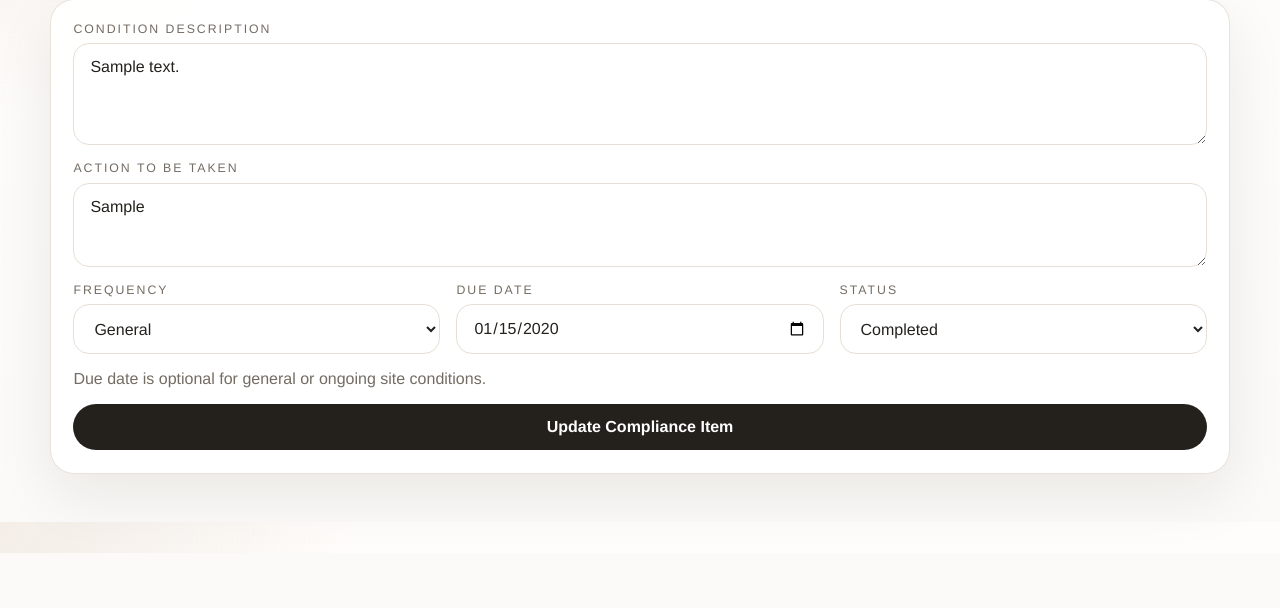
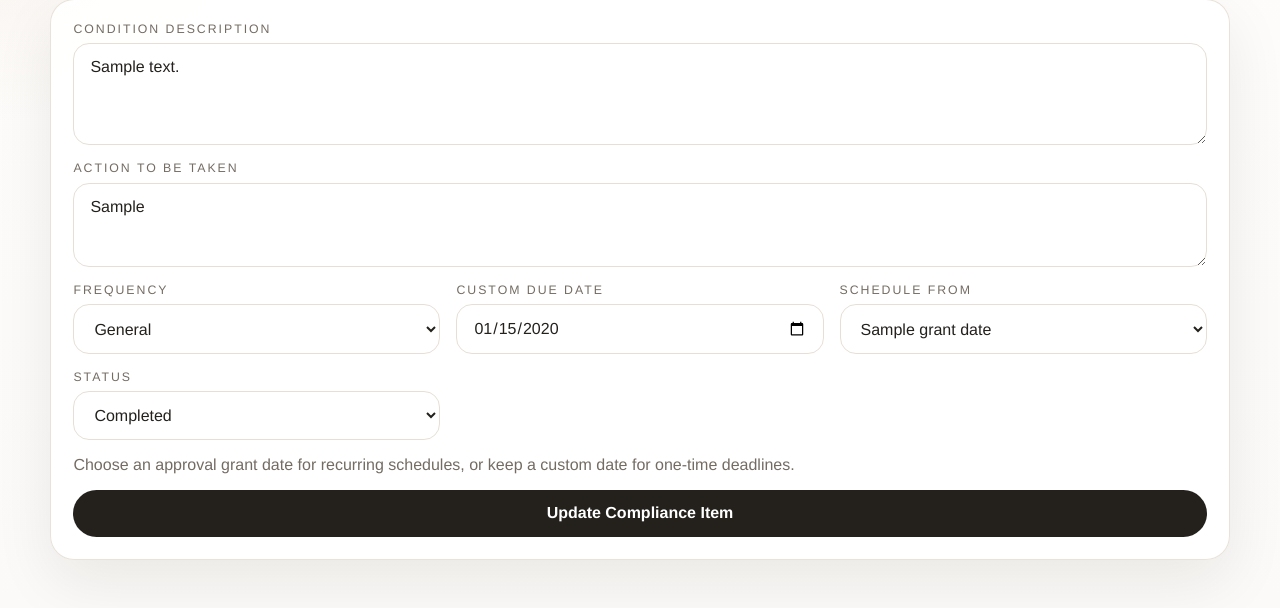
Before and after one commit to adivarshney/ClearPath, a Flask app: page /compliance/1/edit in a window 1280 px wide. Shown: the part 247-855 px from the top of the page. Before the commit the page ends 800 px from the top, so only its background shows below. Run offline with Flask 3, Linux system fonts and the light colour scheme; the visitor is signed in with stand-in values (Sample User, id 1); tables that the repository leaves empty hold one stand-in row (values such as "Sample post").

Commit message:
Added more functionalities and feedbacks

```diff
--- a/app.py
+++ b/app.py
@@ -31,7 +31,7 @@ INSTANCE_DIR = BASE_DIR / "instance"
 DATABASE_PATH = INSTANCE_DIR / "clearpath.db"
 UPLOAD_DIR = INSTANCE_DIR / "uploads"
 APPROVAL_TYPES = ["EC", "CTE", "CTO"]
-FREQUENCY_TYPES = ["General", "One-time", "Monthly", "Quarterly"]
+FREQUENCY_TYPES = ["General", "One-time", "Monthly", "Quarterly", "Half-yearly", "Yearly"]
 STATUS_FILTERS = ["All", "Pending", "Due in 7 days", "Overdue", "Completed"]
 CALENDAR_VIEW_OPTIONS = [1, 2, 3]
 ALLOWED_EXTENSIONS = {".pdf", ".png", ".jpg", ".jpeg", ".gif", ".webp"}
@@ -115,6 +115,7 @@ def init_db():
             action_to_be_taken TEXT NOT NULL DEFAULT '',
             due_date TEXT NOT NULL DEFAULT '',
             frequency TEXT NOT NULL DEFAULT 'General',
+            schedule_source TEXT NOT NULL DEFAULT '',
             status TEXT NOT NULL CHECK (status IN ('Pending', 'Completed')) DEFAULT 'Pending',
             created_at TEXT NOT NULL DEFAULT CURRENT_TIMESTAMP,
             FOREIGN KEY (project_id) REFERENCES projects(id) ON DELETE CASCADE
@@ -133,6 +134,7 @@ def init_db():
     ensure_column(db, "project_approvals", "issue_date", "TEXT NOT NULL DEFAULT ''")
     ensure_column(db, "project_approvals", "expiry_date", "TEXT NOT NULL DEFAULT ''")
     ensure_column(db, "compliance_items", "frequency", "TEXT NOT NULL DEFAULT 'General'")
+    ensure_column(db, "compliance_items", "schedule_source", "TEXT NOT NULL DEFAULT ''")
     db.close()
 
 
@@ -161,8 +163,9 @@ def load_logged_in_user():
     if user_id is not None:
         g.user = get_db().execute("SELECT * FROM users WHERE id = ?", (user_id,)).fetchone()
         if g.user is not None:
-            g.notification_items = fetch_notification_items_for_user(g.user["id"])
-            g.notification_count = count_upcoming_items_for_user(g.user["id"])
+            _, upcoming_items = build_user_reminders(g.user["id"])
+            g.notification_items = upcoming_items[:6]
+            g.notification_count = len(upcoming_items)
 
 
 def get_owned_project(project_id):
@@ -242,10 +245,42 @@ def normalize_frequency(value, due_date=""):
         "onetime": "One-time",
         "monthly": "Monthly",
         "quarterly": "Quarterly",
+        "half yearly": "Half-yearly",
+        "half-yearly": "Half-yearly",
+        "half yearly basis": "Half-yearly",
+        "yearly": "Yearly",
+        "annual": "Yearly",
     }
     if cleaned in frequency_map:
         return frequency_map[cleaned]
     return "One-time" if due_date else "General"
+
+
+def parse_iso_date(value):
+    cleaned = clean_text(value)
+    if not cleaned:
+        return None
+    try:
+        return datetime.strptime(cleaned, "%Y-%m-%d").date()
+    except ValueError:
+        return None
+
+
+def add_months(source_date, months):
+    month = source_date.month - 1 + months
+    year = source_date.year + month // 12
+    month = month % 12 + 1
+    day = min(source_date.day, calendar.monthrange(year, month)[1])
+    return date(year, month, day)
+
+
+def recurrence_interval_months(frequency):
+    return {
+        "Monthly": 1,
+        "Quarterly": 3,
+        "Half-yearly": 6,
+        "Yearly": 12,
+    }.get(frequency, 0)
 
 
 def looks_like_section_header(text):
@@ -314,6 +349,7 @@ def parse_import_matrix(rows):
                 "due_date": due_date,
                 "status": normalize_status(status_raw),
                 "frequency": normalize_frequency(frequency_raw, due_date),
+                "schedule_source": "",
             }
         )
 
@@ -434,14 +470,19 @@ def derive_item_status(status, due_date_value):
     return "Pending"
 
 
-def annotate_compliance_items(rows):
+def annotate_compliance_items(rows, approval_lookup):
     annotated = []
     for row in rows:
         item = dict(row)
-        item["derived_status"] = derive_item_status(item["status"], item["due_date"])
-        item["has_due_date"] = bool(item["due_date"])
+        item["next_due_date"] = compute_next_due_date(item, approval_lookup)
+        item["display_due_date"] = item["next_due_date"] or item["due_date"]
+        item["derived_status"] = derive_item_status(item["status"], item["display_due_date"])
+        item["has_due_date"] = bool(item["display_due_date"])
         item["is_overdue"] = item["derived_status"] == "Overdue"
         item["is_due_soon"] = item["derived_status"] == "Due in 7 days"
+        item["schedule_label"] = item["frequency"]
+        if item.get("schedule_source"):
+            item["schedule_label"] = f"{item['frequency']} from {item['schedule_source']}"
         annotated.append(item)
     return annotated
 
@@ -488,19 +529,81 @@ def annotate_approval_rows(rows):
     return annotated
 
 
+def build_approval_lookup(approval_rows):
+    return {row["approval_type"]: dict(row) for row in approval_rows}
+
+
+def resolve_schedule_anchor(item, approval_lookup):
+    schedule_source = clean_text(item.get("schedule_source"))
+    if schedule_source and schedule_source in approval_lookup:
+        approval = approval_lookup[schedule_source]
+        return parse_iso_date(approval.get("issue_date")), parse_iso_date(approval.get("expiry_date"))
+    return parse_iso_date(item.get("due_date")), None
+
+
+def compute_next_due_date(item, approval_lookup, from_date=None):
+    if item["frequency"] in {"General", ""}:
+        return item.get("due_date", "")
+
+    from_date = from_date or date.today()
+    interval_months = recurrence_interval_months(item["frequency"])
+    if not interval_months:
+        return item.get("due_date", "")
+
+    anchor_date, end_date = resolve_schedule_anchor(item, approval_lookup)
+    if not anchor_date:
+        return item.get("due_date", "")
+
+    occurrence = anchor_date
+    last_occurrence = None
+    while occurrence <= from_date:
+        last_occurrence = occurrence
+        occurrence = add_months(occurrence, interval_months)
+
+    if item.get("status") == "Pending" and last_occurrence is not None:
+        candidate = last_occurrence
+    else:
+        candidate = occurrence
+
+    if end_date and candidate > end_date:
+        return ""
+    return candidate.isoformat()
+
+
+def generate_schedule_dates(item, approval_lookup, window_start, window_end):
+    if item["frequency"] in {"General", ""}:
+        due_date = parse_iso_date(item.get("due_date"))
+        if due_date and window_start <= due_date <= window_end:
+            return [due_date]
+        return []
+
+    interval_months = recurrence_interval_months(item["frequency"])
+    if not interval_months:
+        due_date = parse_iso_date(item.get("due_date"))
+        if due_date and window_start <= due_date <= window_end:
+            return [due_date]
+        return []
+
+    anchor_date, end_date = resolve_schedule_anchor(item, approval_lookup)
+    if not anchor_date:
+        return []
+
+    occurrence = anchor_date
+    dates = []
+    while occurrence <= window_end:
+        if end_date and occurrence > end_date:
+            break
+        if occurrence >= window_start:
+            dates.append(occurrence)
+        occurrence = add_months(occurrence, interval_months)
+    return dates
+
+
 def build_project_calendar(project_id, months=1):
     project = get_owned_project(project_id)
-    db = get_db()
-    due_items = db.execute(
-        """
-        SELECT id, condition_description, due_date, frequency
-        FROM compliance_items
-        WHERE project_id = ? AND due_date != ''
-        ORDER BY due_date ASC
-        """,
-        (project_id,),
-    ).fetchall()
     approvals = fetch_project_approvals(project_id)
+    approval_lookup = build_approval_lookup(approvals)
+    due_items = fetch_project_compliance_items(project_id)
 
     event_map = {}
 
@@ -511,13 +614,20 @@ def build_project_calendar(project_id, months=1):
             {"label": label, "kind": kind, "href": href}
         )
 
+    start = date.today().replace(day=1)
+    current_year = start.year
+    current_month = start.month
+    months_data = []
+    window_end = add_months(start, months) - timedelta(days=1)
+
     for item in due_items:
-        add_event(
-            item["due_date"],
-            f"{item['frequency']}: {item['condition_description']}",
-            "due",
-            url_for("project_detail", project_id=project["id"]),
-        )
+        for occurrence in generate_schedule_dates(dict(item), approval_lookup, start, window_end):
+            add_event(
+                occurrence.isoformat(),
+                f"{item['frequency']}: {item['condition_description']}",
+                "due",
+                url_for("project_detail", project_id=project["id"]),
+            )
 
     for approval in approvals:
         add_event(
@@ -532,11 +642,6 @@ def build_project_calendar(project_id, months=1):
             "expiry",
             url_for("edit_project", project_id=project["id"]),
         )
-
-    start = date.today().replace(day=1)
-    current_year = start.year
-    current_month = start.month
-    months_data = []
 
     for _ in range(months):
         month_matrix = calendar.monthcalendar(current_year, current_month)
@@ -621,123 +726,77 @@ def build_documents_by_item(documents):
     return docs_by_item
 
 
-def fetch_upcoming_items_for_user(user_id, days=7):
-    today = date.today().isoformat()
-    cutoff = (date.today() + timedelta(days=days)).isoformat()
+def fetch_user_approval_rows(user_id):
     return get_db().execute(
         """
-        SELECT ci.id, ci.condition_description, ci.due_date, p.id AS project_id, p.name AS project_name
+        SELECT pa.project_id, pa.approval_type, pa.issue_date, pa.expiry_date
+        FROM project_approvals pa
+        JOIN projects p ON p.id = pa.project_id
+        WHERE p.user_id = ?
+        """,
+        (user_id,),
+    ).fetchall()
+
+
+def fetch_user_compliance_rows(user_id):
+    return get_db().execute(
+        """
+        SELECT ci.*, p.name AS project_name
         FROM compliance_items ci
         JOIN projects p ON p.id = ci.project_id
         WHERE p.user_id = ?
-          AND ci.status = 'Pending'
-          AND ci.due_date != ''
-          AND ci.due_date BETWEEN ? AND ?
-        ORDER BY ci.due_date ASC, p.name ASC
-        LIMIT 8
+        ORDER BY p.name ASC, ci.created_at DESC
         """,
-        (user_id, today, cutoff),
+        (user_id,),
     ).fetchall()
 
 
-def fetch_notification_items_for_user(user_id, days=7, limit=6):
-    today = date.today().isoformat()
-    cutoff = (date.today() + timedelta(days=days)).isoformat()
-    return get_db().execute(
-        """
-        SELECT ci.id, ci.condition_description, ci.due_date, p.id AS project_id, p.name AS project_name
-        FROM compliance_items ci
-        JOIN projects p ON p.id = ci.project_id
-        WHERE p.user_id = ?
-          AND ci.status = 'Pending'
-          AND ci.due_date != ''
-          AND ci.due_date BETWEEN ? AND ?
-        ORDER BY ci.due_date ASC, p.name ASC
-        LIMIT ?
-        """,
-        (user_id, today, cutoff, limit),
-    ).fetchall()
+def build_project_approval_lookup(approval_rows):
+    project_lookup = {}
+    for row in approval_rows:
+        project_lookup.setdefault(row["project_id"], {})[row["approval_type"]] = dict(row)
+    return project_lookup
 
 
-def fetch_overdue_items_for_user(user_id):
-    today = date.today().isoformat()
-    return get_db().execute(
-        """
-        SELECT ci.id, ci.condition_description, ci.due_date, p.id AS project_id, p.name AS project_name
-        FROM compliance_items ci
-        JOIN projects p ON p.id = ci.project_id
-        WHERE p.user_id = ?
-          AND ci.status = 'Pending'
-          AND ci.due_date != ''
-          AND ci.due_date < ?
-        ORDER BY ci.due_date ASC, p.name ASC
-        LIMIT 8
-        """,
-        (user_id, today),
-    ).fetchall()
+def annotate_user_compliance_items(user_id):
+    approval_lookup = build_project_approval_lookup(fetch_user_approval_rows(user_id))
+    annotated = []
+    for row in fetch_user_compliance_rows(user_id):
+        item = dict(row)
+        project_approvals = approval_lookup.get(item["project_id"], {})
+        item["next_due_date"] = compute_next_due_date(item, project_approvals)
+        item["display_due_date"] = item["next_due_date"] or item["due_date"]
+        item["derived_status"] = derive_item_status(item["status"], item["display_due_date"])
+        annotated.append(item)
+    return annotated
 
 
-def count_upcoming_items_for_user(user_id, days=7):
-    today = date.today().isoformat()
+def build_user_reminders(user_id, days=7):
     cutoff = (date.today() + timedelta(days=days)).isoformat()
-    return get_db().execute(
-        """
-        SELECT COUNT(*) AS count
-        FROM compliance_items ci
-        JOIN projects p ON p.id = ci.project_id
-        WHERE p.user_id = ?
-          AND ci.status = 'Pending'
-          AND ci.due_date != ''
-          AND ci.due_date BETWEEN ? AND ?
-        """,
-        (user_id, today, cutoff),
-    ).fetchone()["count"]
+    items = annotate_user_compliance_items(user_id)
+    overdue_items = [
+        item for item in items if item["status"] == "Pending" and item["derived_status"] == "Overdue"
+    ]
+    upcoming_items = [
+        item for item in items if item["status"] == "Pending" and item["derived_status"] == "Due in 7 days"
+    ]
+    upcoming_items = [item for item in upcoming_items if item["display_due_date"] <= cutoff]
+    overdue_items.sort(key=lambda item: item["display_due_date"])
+    upcoming_items.sort(key=lambda item: item["display_due_date"])
+    return overdue_items, upcoming_items
 
 
-def count_overdue_items_for_user(user_id):
-    today = date.today().isoformat()
-    return get_db().execute(
-        """
-        SELECT COUNT(*) AS count
-        FROM compliance_items ci
-        JOIN projects p ON p.id = ci.project_id
-        WHERE p.user_id = ?
-          AND ci.status = 'Pending'
-          AND ci.due_date != ''
-          AND ci.due_date < ?
-        """,
-        (user_id, today),
-    ).fetchone()["count"]
-
-
-def fetch_project_reminders(project_id, days=7):
-    today = date.today().isoformat()
-    cutoff = (date.today() + timedelta(days=days)).isoformat()
-    db = get_db()
-    overdue_items = db.execute(
-        """
-        SELECT id, condition_description, due_date
-        FROM compliance_items
-        WHERE project_id = ?
-          AND status = 'Pending'
-          AND due_date != ''
-          AND due_date < ?
-        ORDER BY due_date ASC
-        """,
-        (project_id, today),
-    ).fetchall()
-    upcoming_items = db.execute(
-        """
-        SELECT id, condition_description, due_date
-        FROM compliance_items
-        WHERE project_id = ?
-          AND status = 'Pending'
-          AND due_date != ''
-          AND due_date BETWEEN ? AND ?
-        ORDER BY due_date ASC
-        """,
-        (project_id, today, cutoff),
-    ).fetchall()
+def build_project_reminders(items):
+    overdue_items = [
+        {"id": item["id"], "condition_description": item["condition_description"], "due_date": item["display_due_date"]}
+        for item in items
+        if item["status"] == "Pending" and item["derived_status"] == "Overdue"
+    ]
+    upcoming_items = [
+        {"id": item["id"], "condition_description": item["condition_description"], "due_date": item["display_due_date"]}
+        for item in items
+        if item["status"] == "Pending" and item["derived_status"] == "Due in 7 days"
+    ]
     return overdue_items, upcoming_items
 
 
@@ -817,6 +876,7 @@ def logout():
 @login_required
 def dashboard():
     db = get_db()
+    overdue_items, upcoming_items = build_user_reminders(g.user["id"])
     project_count = db.execute(
         "SELECT COUNT(*) AS count FROM projects WHERE user_id = ?", (g.user["id"],)
     ).fetchone()["count"]
@@ -850,10 +910,10 @@ def dashboard():
         pending_count=counts.get("Pending", 0),
         completed_count=counts.get("Completed", 0),
         recent_projects=recent_projects,
-        overdue_items=fetch_overdue_items_for_user(g.user["id"]),
-        upcoming_items=fetch_upcoming_items_for_user(g.user["id"]),
-        overdue_count=count_overdue_items_for_user(g.user["id"]),
-        upcoming_count=count_upcoming_items_for_user(g.user["id"]),
+        overdue_items=overdue_items[:8],
+        upcoming_items=upcoming_items[:8],
+        overdue_count=len(overdue_items),
+        upcoming_count=len(upcoming_items),
     )
 
 
@@ -1020,10 +1080,12 @@ def project_detail(project_id):
     if calendar_view not in CALENDAR_VIEW_OPTIONS:
         calendar_view = 1
 
-    approvals = annotate_approval_rows(fetch_project_approvals(project_id))
-    compliance_items = annotate_compliance_items(fetch_project_compliance_items(project_id))
+    approval_rows = fetch_project_approvals(project_id)
+    approvals = annotate_approval_rows(approval_rows)
+    approval_lookup = build_approval_lookup(approval_rows)
+    compliance_items = annotate_compliance_items(fetch_project_compliance_items(project_id), approval_lookup)
     documents = fetch_project_documents(project_id)
-    overdue_items, upcoming_items = fetch_project_reminders(project_id)
+    overdue_items, upcoming_items = build_project_reminders(compliance_items)
     filtered_items = filter_compliance_items(compliance_items, status_filter, frequency_filter)
     calendar_months = build_project_calendar(project_id, months=calendar_view)
 
@@ -1045,6 +1107,7 @@ def project_detail(project_id):
         calendar_months=calendar_months,
         calendar_view=calendar_view,
         calendar_view_options=CALENDAR_VIEW_OPTIONS,
+        approval_options=["Custom date", *[approval["approval_type"] for approval in approvals]],
     )
 
 
@@ -1068,6 +1131,7 @@ def add_compliance_item(project_id):
     action_to_be_taken = request.form.get("action_to_be_taken", "").strip()
     due_date = request.form.get("due_date", "").strip()
     frequency = request.form.get("frequency", "General").strip()
+    schedule_source = request.form.get("schedule_source", "").strip()
     status = request.form.get("status", "Pending").strip()
 
     error = None
@@ -1075,6 +1139,8 @@ def add_compliance_item(project_id):
         error = "Condition description is required."
     elif frequency not in FREQUENCY_TYPES:
         error = "Invalid frequency."
+    elif schedule_source and schedule_source not in APPROVAL_TYPES:
+        error = "Invalid schedule source."
     elif status not in {"Pending", "Completed"}:
         error = "Invalid status."
 
@@ -1083,10 +1149,18 @@ def add_compliance_item(project_id):
         db.execute(
             """
             INSERT INTO compliance_items
-            (project_id, condition_description, action_to_be_taken, due_date, frequency, status)
-            VALUES (?, ?, ?, ?, ?, ?)
+            (project_id, condition_description, action_to_be_taken, due_date, frequency, schedule_source, status)
+            VALUES (?, ?, ?, ?, ?, ?, ?)
             """,
-            (project["id"], condition_description, action_to_be_taken, due_date, frequency, status),
+            (
+                project["id"],
+                condition_description,
+                action_to_be_taken,
+                due_date,
+                frequency,
+                schedule_source,
+                status,
+            ),
         )
         db.commit()
         flash("Compliance item added.", "success")
@@ -1126,8 +1200,8 @@ def import_compliance_items(project_id):
     db.executemany(
         """
         INSERT INTO compliance_items
-        (project_id, condition_description, action_to_be_taken, due_date, frequency, status)
-        VALUES (?, ?, ?, ?, ?, ?)
+        (project_id, condition_description, action_to_be_taken, due_date, frequency, schedule_source, status)
+        VALUES (?, ?, ?, ?, ?, ?, ?)
         """,
         [
             (
@@ -1136,13 +1210,17 @@ def import_compliance_items(project_id):
                 row["action_to_be_taken"],
                 row["due_date"],
                 row["frequency"],
+                row["schedule_source"],
                 row["status"],
             )
             for row in valid_rows
         ],
     )
     db.commit()
-    flash(f"Imported {len(valid_rows)} compliance items into {project['name']}.", "success")
+    flash(
+        f"Imported {len(valid_rows)} compliance items into {project['name']}. Use 'Edit action / due date' on any item to complete the schedule.",
+        "success",
+    )
     return redirect(url_for("project_detail", project_id=project_id))
 
 
@@ -1156,6 +1234,7 @@ def edit_compliance_item(item_id):
         action_to_be_taken = request.form.get("action_to_be_taken", "").strip()
         due_date = request.form.get("due_date", "").strip()
         frequency = request.form.get("frequency", "General").strip()
+        schedule_source = request.form.get("schedule_source", "").strip()
         status = request.form.get("status", "Pending").strip()
 
         error = None
@@ -1163,6 +1242,8 @@ def edit_compliance_item(item_id):
             error = "Condition description is required."
         elif frequency not in FREQUENCY_TYPES:
             error = "Invalid frequency."
+        elif schedule_source and schedule_source not in APPROVAL_TYPES:
+            error = "Invalid schedule source."
         elif status not in {"Pending", "Completed"}:
             error = "Invalid status."
 
@@ -1171,10 +1252,18 @@ def edit_compliance_item(item_id):
             db.execute(
                 """
                 UPDATE compliance_items
-                SET condition_description = ?, action_to_be_taken = ?, due_date = ?, frequency = ?, status = ?
+                SET condition_description = ?, action_to_be_taken = ?, due_date = ?, frequency = ?, schedule_source = ?, status = ?
                 WHERE id = ?
                 """,
-                (condition_description, action_to_be_taken, due_date, frequency, status, item_id),
+                (
+                    condition_description,
+                    action_to_be_taken,
+                    due_date,
+                    frequency,
+                    schedule_source,
+                    status,
+                    item_id,
+                ),
             )
             db.commit()
             flash("Compliance item updated.", "success")
@@ -1183,7 +1272,13 @@ def edit_compliance_item(item_id):
         flash(error, "error")
 
     current_item = get_owned_compliance_item(item_id)
-    return render_template("compliance_form.html", item=current_item, frequency_types=FREQUENCY_TYPES)
+    project_approvals = annotate_approval_rows(fetch_project_approvals(current_item["project_id"]))
+    return render_template(
+        "compliance_form.html",
+        item=current_item,
+        frequency_types=FREQUENCY_TYPES,
+        approval_options=["Custom date", *[approval["approval_type"] for approval in project_approvals]],
+    )
 
 
 @app.post("/compliance/<int:item_id>/delete")
--- a/templates/base.html
+++ b/templates/base.html
@@ -43,7 +43,7 @@
                 <a class="notification-item" href="{{ url_for('project_detail', project_id=item['project_id'], status_filter='Due in 7 days') }}">
                   <strong>{{ item["project_name"] }}</strong>
                   <span>{{ item["condition_description"] }}</span>
-                  <small>Due {{ item["due_date"] }}</small>
+                  <small>Due {{ item["display_due_date"] or item["due_date"] }}</small>
                 </a>
                 {% endfor %}
               </div>
--- a/templates/compliance_form.html
+++ b/templates/compliance_form.html
@@ -35,10 +35,23 @@
       </label>
 
       <label>
-        <span>Due date</span>
+        <span>Custom due date</span>
         <input type="date" name="due_date" value="{{ item['due_date'] }}" />
       </label>
 
+      <label>
+        <span>Schedule from</span>
+        <select name="schedule_source">
+          {% for option in approval_options %}
+          <option value="{% if option == 'Custom date' %}{% else %}{{ option }}{% endif %}" {% if (item['schedule_source'] or 'Custom date') == option %}selected{% endif %}>
+            {% if option == "Custom date" %}Custom date{% else %}{{ option }} grant date{% endif %}
+          </option>
+          {% endfor %}
+        </select>
+      </label>
+    </div>
+
+    <div class="triple-grid">
       <label>
         <span>Status</span>
         <select name="status">
@@ -48,7 +61,7 @@
       </label>
     </div>
 
-    <p class="muted compact-note">Due date is optional for general or ongoing site conditions.</p>
+    <p class="muted compact-note">Choose an approval grant date for recurring schedules, or keep a custom date for one-time deadlines.</p>
 
     <button type="submit">Update Compliance Item</button>
   </form>
--- a/templates/dashboard.html
+++ b/templates/dashboard.html
@@ -49,7 +49,7 @@
       <a class="reminder-card danger-card" href="{{ url_for('project_detail', project_id=item['project_id']) }}">
         <strong>{{ item["project_name"] }}</strong>
         <span>{{ item["condition_description"] }}</span>
-        <small>Due {{ item["due_date"] }}</small>
+        <small>Due {{ item["display_due_date"] or item["due_date"] }}</small>
       </a>
       {% endfor %}
     </div>
@@ -71,7 +71,7 @@
       <a class="reminder-card" href="{{ url_for('project_detail', project_id=item['project_id']) }}">
         <strong>{{ item["project_name"] }}</strong>
         <span>{{ item["condition_description"] }}</span>
-        <small>Due {{ item["due_date"] }}</small>
+        <small>Due {{ item["display_due_date"] or item["due_date"] }}</small>
       </a>
       {% endfor %}
     </div>
```
Also changed, not shown: templates/project_detail.html (+19 -5 lines).
